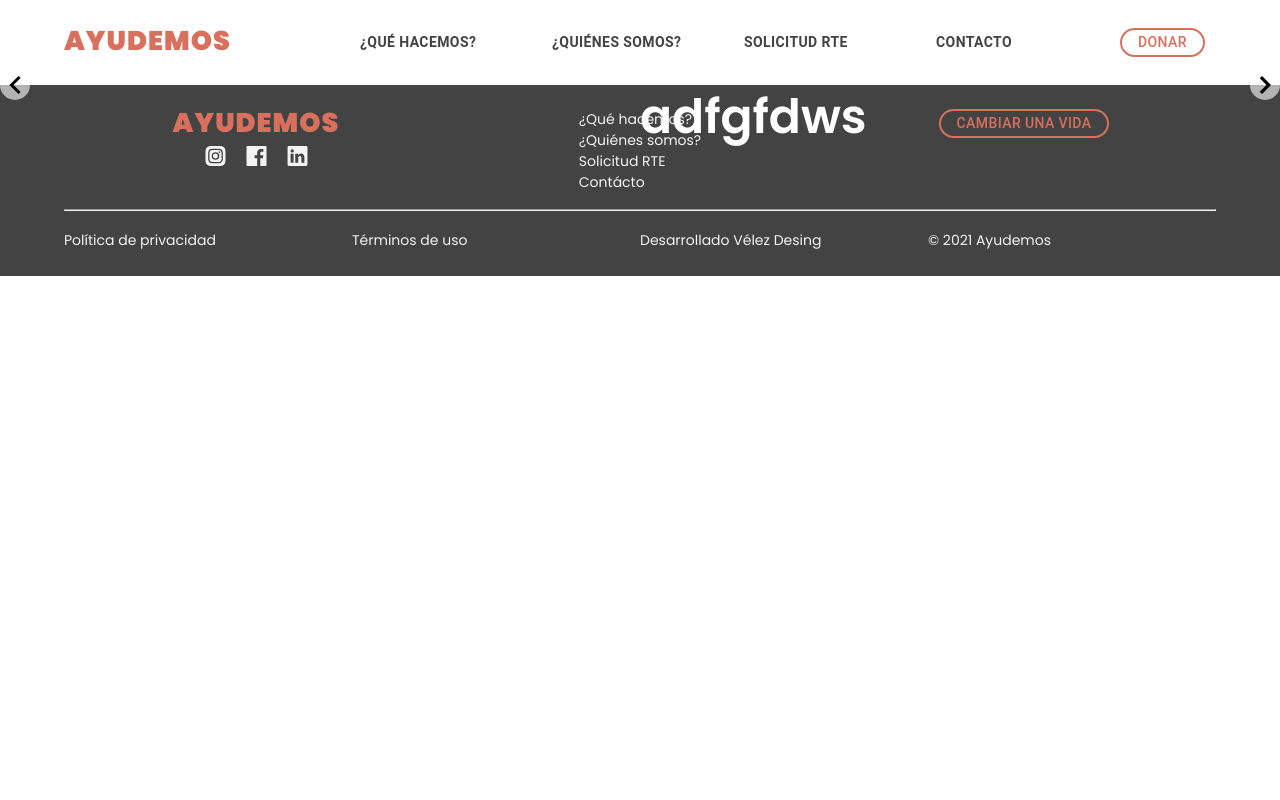
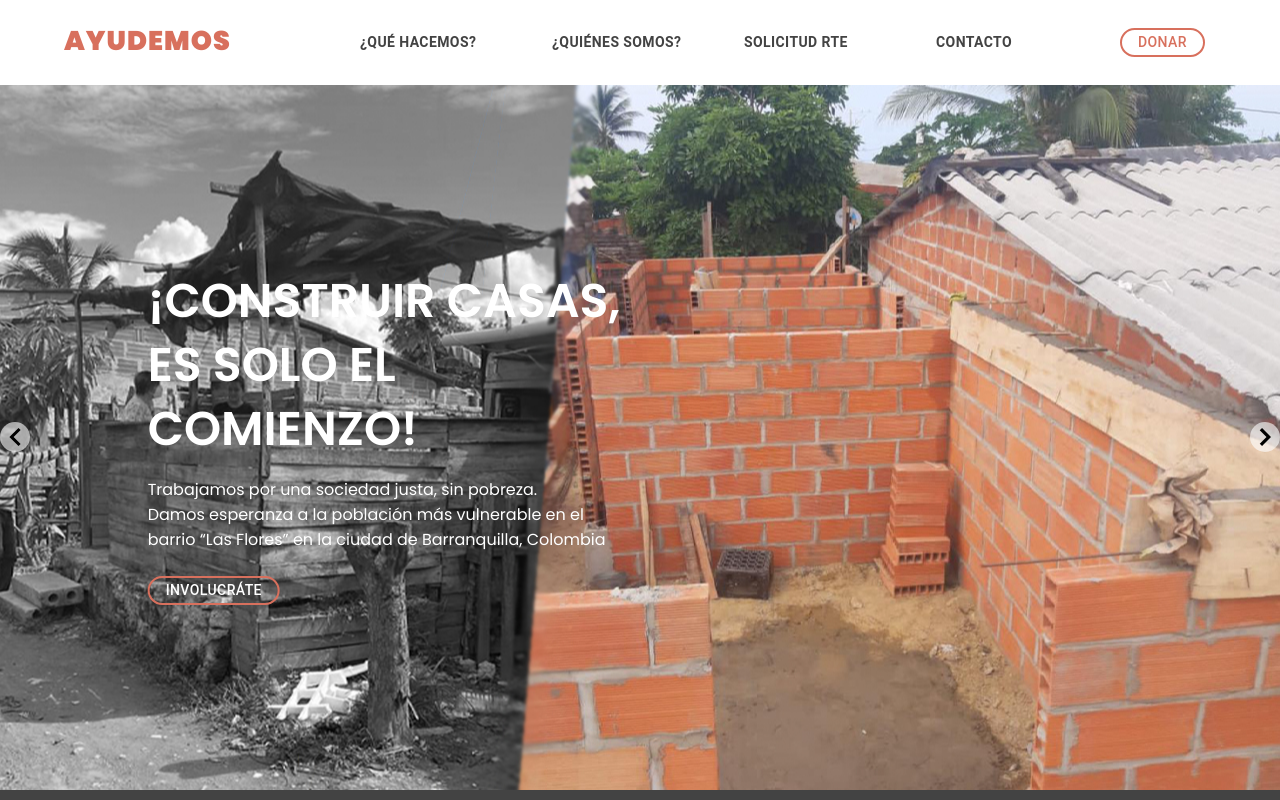
Before and after one commit to melendez-dev/help-us, a Next.js app: page / in a window 1280 px wide. Shown: the top 800 px of the page. Built offline with nearby package versions, Linux system fonts and the light colour scheme.

Commit message:
feature: finish home page

```diff
--- a/package.json
+++ b/package.json
@@ -20,6 +20,7 @@
     "react": "18.2.0",
     "react-dom": "18.2.0",
     "react-hook-form": "^7.37.0",
+    "react-simple-image-slider": "^2.4.1",
     "react-slideshow-image": "^4.0.5"
   },
   "devDependencies": {
--- a/src/components/common/Home/Home.js
+++ b/src/components/common/Home/Home.js
@@ -1,13 +1,25 @@
-import { useState } from "react";
+import SimpleImageSlider from "react-simple-image-slider";
 import { Slide } from "react-slideshow-image";
-import { TextField, Box, Typography, Button, Container } from "@mui/material";
+import {
+  TextField,
+  Box,
+  Typography,
+  Button,
+  Container,
+  Grid,
+} from "@mui/material";
 export default function Home() {
-  const images = [
-    "/images/SlidersHome/slide_one.png",
-    "/images/SlidersHome/slide_two.png",
-    "/images/SlidersHome/slide_three.png",
+  const slideImages = [
+    {
+      url: "/images/SlidersHome/slide_one.png",
+    },
+    {
+      url: "/images/SlidersHome/slide_two.png",
+    },
+    {
+      url: "/images/SlidersHome/slide_three.png",
+    },
   ];
-  // create a interator of images
   return (
     <Box
       style={{
@@ -19,16 +31,56 @@ export default function Home() {
           position: "absolute",
           top: "50%",
           zIndex: 10,
-          left: "50%",
+          left: "30%",
+          transform: "translate(-50%, -50%)",
         }}
       >
-        <Typography variant="h1-bold" color="#ffff">
-          adfgfdws
-        </Typography>
+        <Grid container>
+          <Grid item xs={12}>
+            <Box>
+              <Typography variant="h1-bold" color="#fff">
+                ¡CONSTRUIR CASAS, <br /> ES SOLO EL <br /> COMIENZO!
+              </Typography>
+            </Box>
+            <Box mt={2}>
+              <Typography variant="p" color="#fff">
+                Trabajamos por una sociedad justa, sin pobreza. <br /> Damos
+                esperanza a la población más vulnerable en el <br /> barrio “Las
+                Flores” en la ciudad de Barranquilla, Colombia
+              </Typography>
+            </Box>
+            <Box mt={3}>
+              <Button variant="outlined">
+                <span
+                  style={{
+                    color: "#fff",
+                  }}
+                >
+                  Involucráte
+                </span>
+              </Button>
+            </Box>
+          </Grid>
+        </Grid>
       </Box>
-			<Slide duration={4000}>
 
-			</Slide>
+      <Slide duration={4000}>
+        {slideImages.map((slideImage, index) => (
+          <div className="each-slide" key={index}>
+            <div
+              style={{
+                backgroundImage: `url(${slideImage.url})`,
+                height: "705px",
+                backgroundSize: "cover",
+                backgrounRepeat: "no-repeat",
+                backgroundPosition: "center",
+                // change black opacity
+                //opacity: "0.8",
+              }}
+            ></div>
+          </div>
+        ))}
+      </Slide>
     </Box>
   );
 }
```
Also changed, not shown: 1 other file (tests, documents, lock files or other folders).
